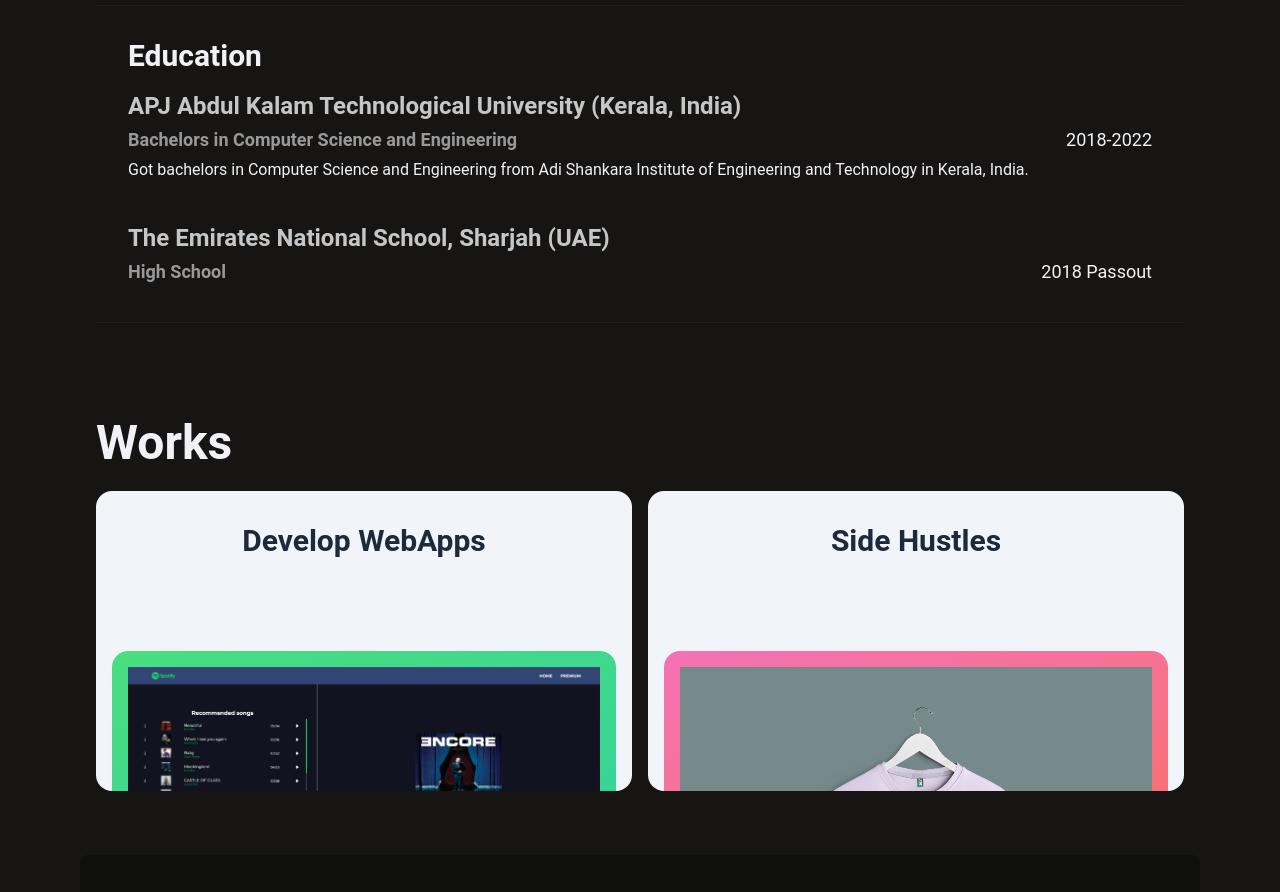
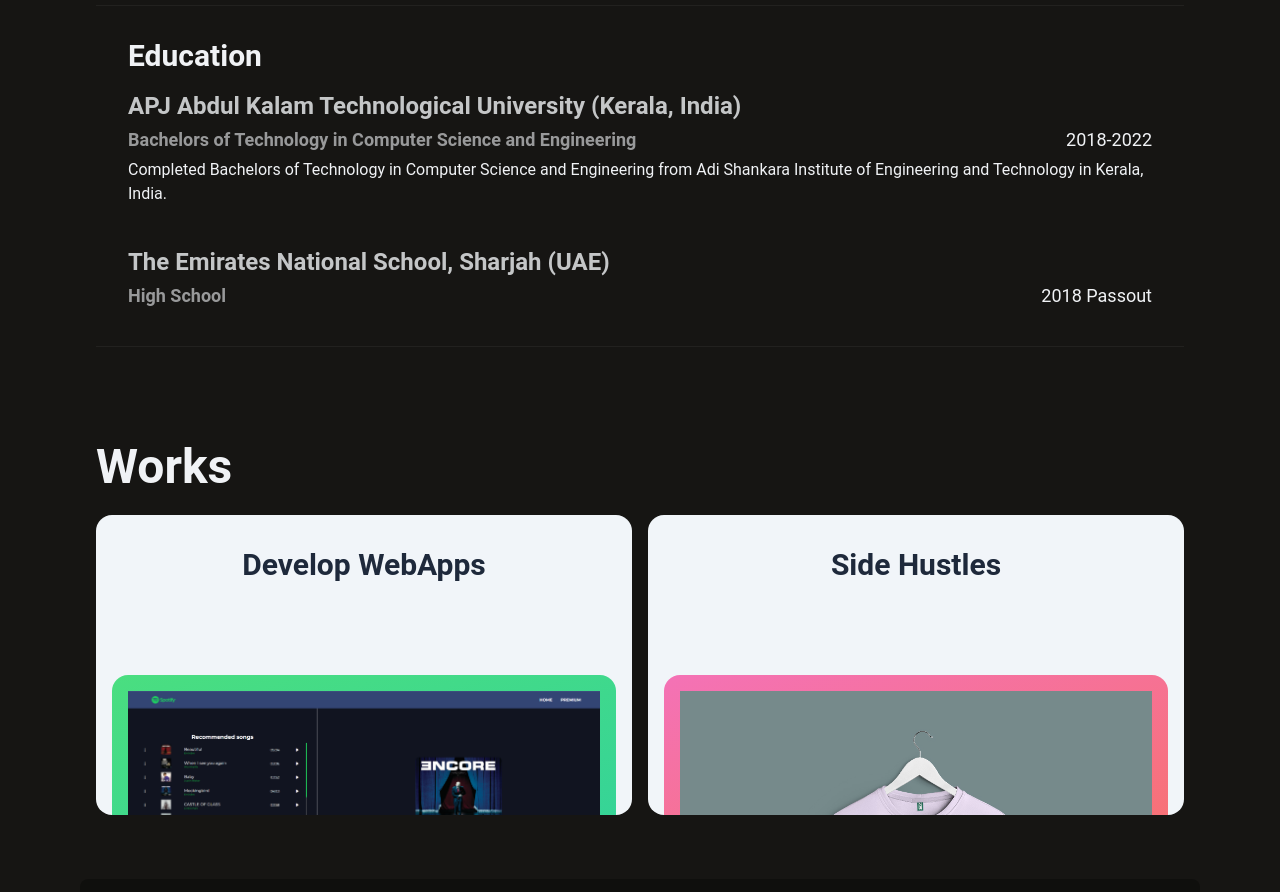
Before and after one commit to hrishivuk/hrishikesh.varma, a React (Create React App) app: page / in a window 1280 px wide. Shown: the part 2240-3132 px from the top of the page. Built offline with nearby package versions, Linux system fonts and the light colour scheme.

Commit message:
updated resume

```diff
--- a/public/index.html
+++ b/public/index.html
@@ -24,7 +24,7 @@
       work correctly both with client-side routing and a non-root public URL.
       Learn how to configure a non-root public URL by running `npm run build`.
     -->
-    <title>React App</title>
+    <title>Hrishikesh Varma</title>
   </head>
   <body>
     <noscript>You need to enable JavaScript to run this app.</noscript>
--- a/src/pages/Resume/index.js
+++ b/src/pages/Resume/index.js
@@ -70,9 +70,9 @@ const Resume = () => {
         <ResumeSection title="Education">
           <ExperienceItem
             company="APJ Abdul Kalam Technological University (Kerala, India)"
-            designation="Bachelors in Computer Science and Engineering"
+            designation="Bachelors of Technology in Computer Science and Engineering"
             years="2018-2022"
-            description="Got bachelors in Computer Science and Engineering from Adi Shankara Institute of Engineering and Technology in Kerala, India."
+            description="Completed Bachelors of Technology in Computer Science and Engineering from Adi Shankara Institute of Engineering and Technology in Kerala, India."
           />
           <ExperienceItem
             company="The Emirates National School, Sharjah (UAE)"
```
